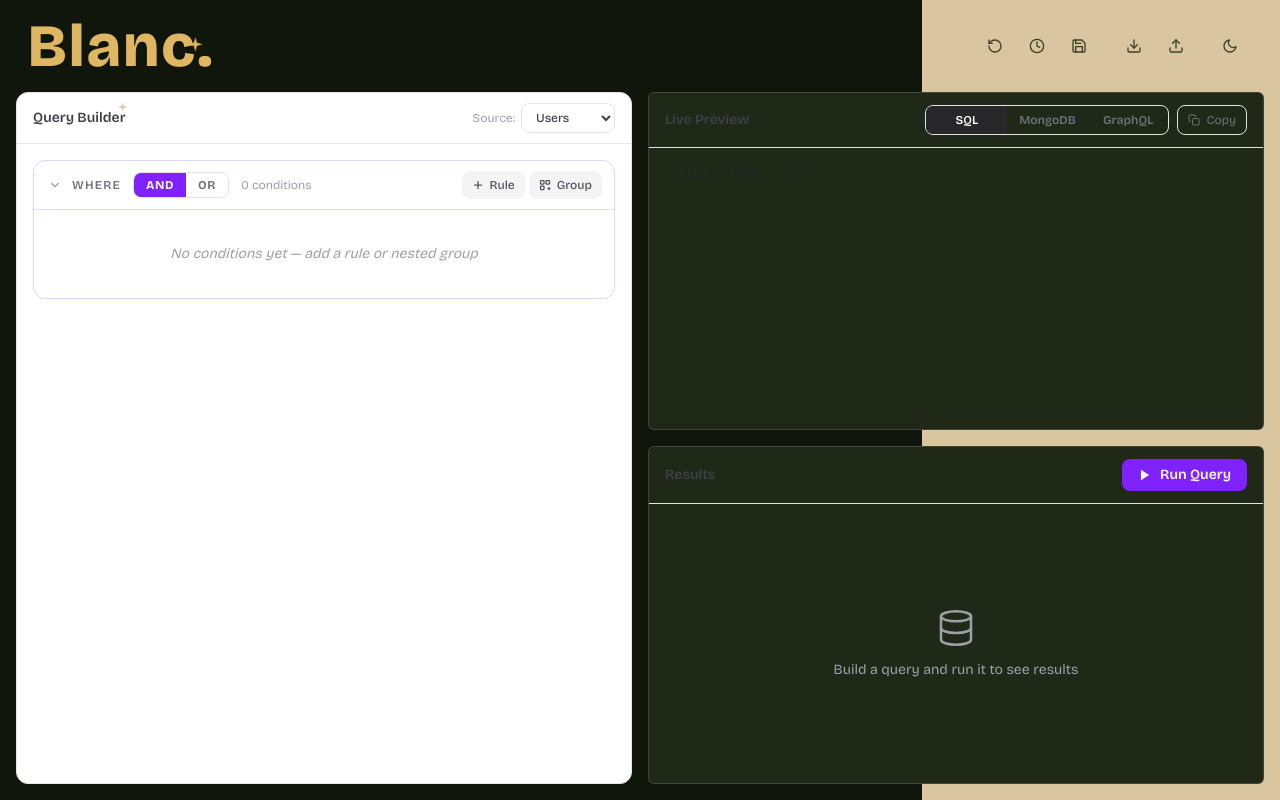
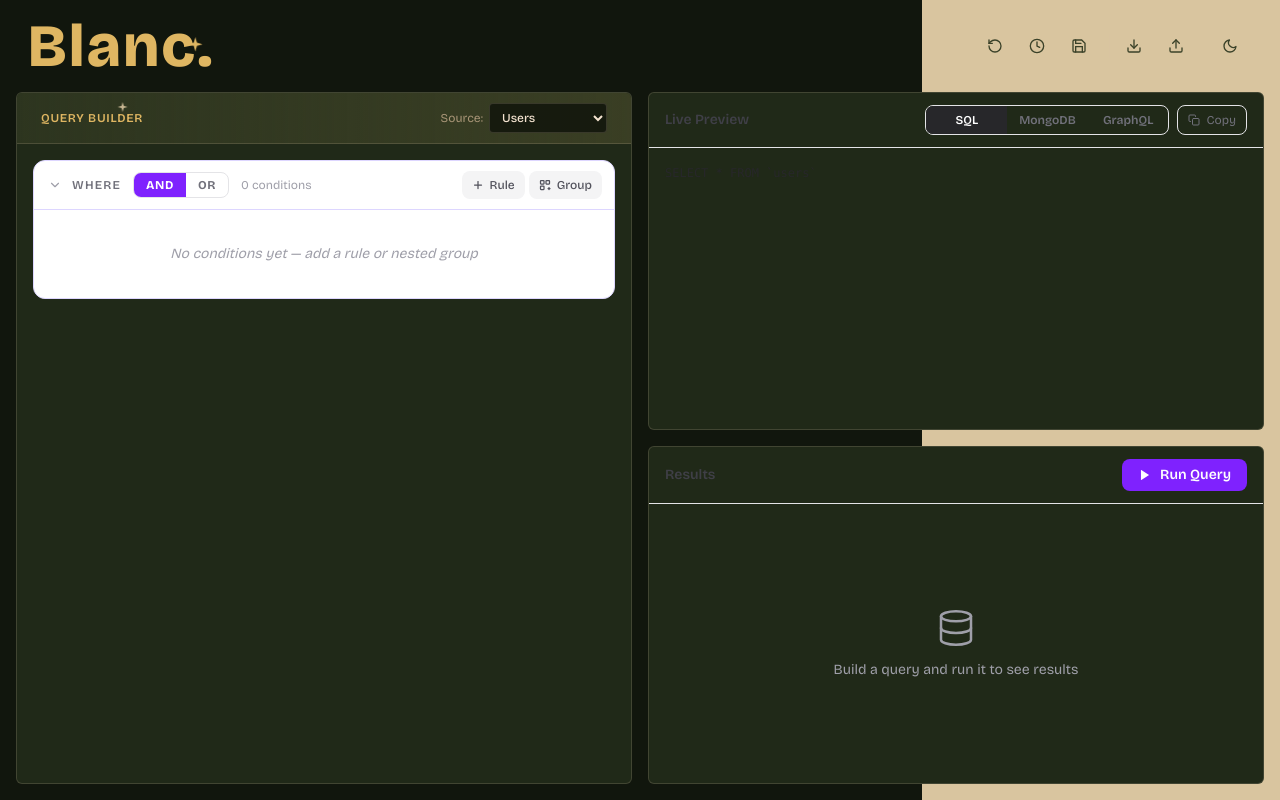
Before and after one commit to odielijah/blanc_canvas, a Next.js app: page / in a window 1280 px wide. Built offline with nearby package versions, Linux system fonts and the light colour scheme.

Commit message:
style(query-builder): update builder panel styling

```diff
--- a/src/features/query-builder/components/QueryBuilder.tsx
+++ b/src/features/query-builder/components/QueryBuilder.tsx
@@ -16,18 +16,18 @@ export function QueryBuilder() {
   };
 
   return (
-    <div className="flex min-h-[28rem] min-w-0 flex-col overflow-hidden rounded-xl border border-zinc-200 bg-white dark:border-zinc-800 dark:bg-zinc-900 lg:min-h-0">
-      <div className="flex flex-col gap-2 border-b border-zinc-200 px-4 py-2.5 dark:border-zinc-800 sm:flex-row sm:items-center sm:justify-between">
-        <span className="text-sm font-semibold text-zinc-700 dark:text-zinc-200">
+    <div className="panel-surface flex min-h-[28rem] min-w-0 flex-col overflow-hidden lg:min-h-0">
+      <div className="panel-header flex flex-col gap-2 px-5 py-2.5 sm:flex-row sm:items-center sm:justify-between sm:px-6">
+        <span className="panel-title text-xs tracking-[0.7px] uppercase font-semibold">
           Query Builder
         </span>
-        <div className="flex flex-wrap items-center gap-2 text-xs text-zinc-400 dark:text-zinc-500">
+        <div className="text-muted-theme flex flex-wrap items-center gap-2 text-xs">
           <label className="flex min-w-0 items-center gap-1.5">
             <span>Source:</span>
             <select
               value={schemaId}
               onChange={(e) => handleSchemaChange(e.target.value)}
-              className="max-w-full rounded-lg border border-zinc-200 bg-white px-2.5 py-1.5 text-xs font-medium text-zinc-700 focus:outline-none focus:ring-2 focus:ring-violet-500 dark:border-zinc-700 dark:bg-zinc-800 dark:text-zinc-200"
+              className="theme-input max-w-full text-xs font-medium"
             >
               {SCHEMAS.map((s) => (
                 <option key={s.id} value={s.id}>
@@ -37,7 +37,7 @@ export function QueryBuilder() {
             </select>
           </label>
           {errors.length > 0 && (
-            <span className="text-red-500 dark:text-red-400">
+            <span className="danger-pill rounded-full px-2 py-0.5">
               {errors.length} error{errors.length !== 1 ? "s" : ""}
             </span>
           )}
```
